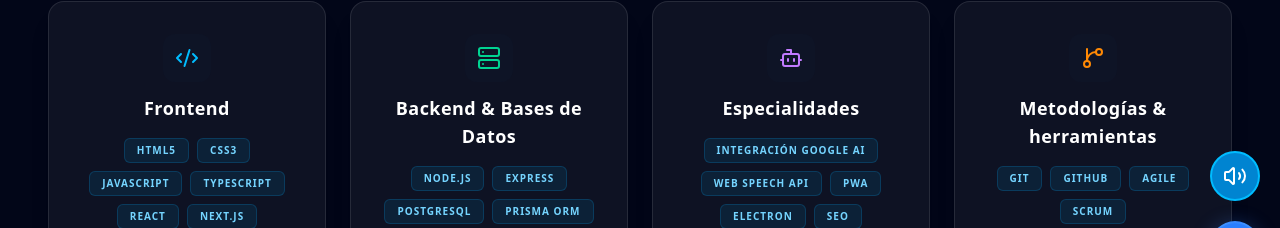
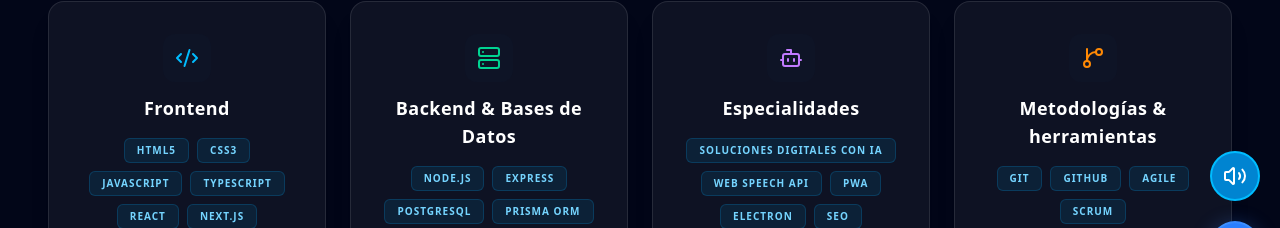
Before and after one commit to RaulWeirdStackDev/raulrodriguezsolucionesNext, a Next.js app: page /sobre-mi in a window 1280 px wide. Shown: the part 509-737 px from the top of the page. Built offline with nearby package versions, Linux system fonts and the light colour scheme.

Commit message:
mejorando stack

```diff
--- a/src/app/sobre-mi/page.tsx
+++ b/src/app/sobre-mi/page.tsx
@@ -77,7 +77,7 @@ const About = () => {
     {
       category: "Especialidades",
       icon: <Bot className="w-6 h-6 text-purple-400" />,
-      skills: ["Integración Google AI", "Web Speech API", "PWA", "Electron", "SEO", "Inglés Bilingüe (C2)"]
+      skills: ["Soluciones digitales con IA", "Web Speech API", "PWA", "Electron", "SEO", "Inglés Bilingüe (C2)"]
     },
     {
       category: "Metodologías & herramientas",
```
